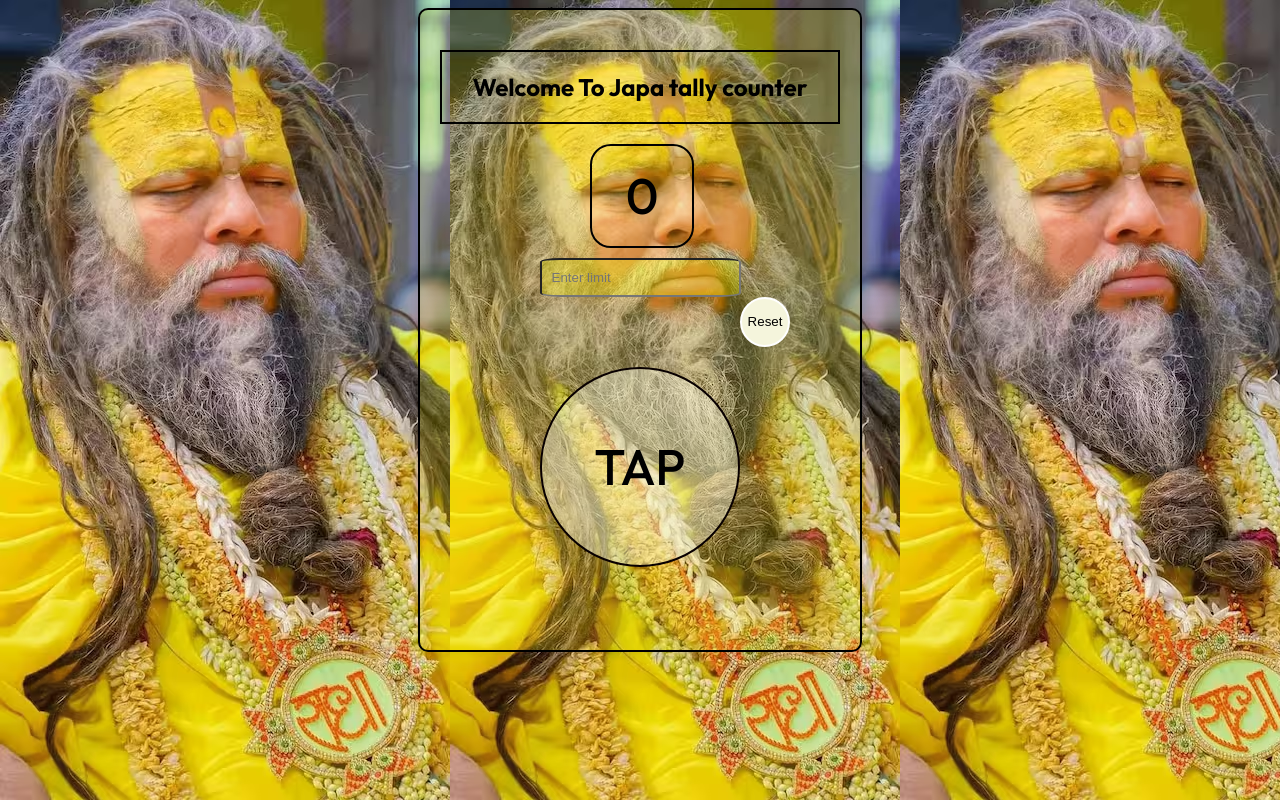
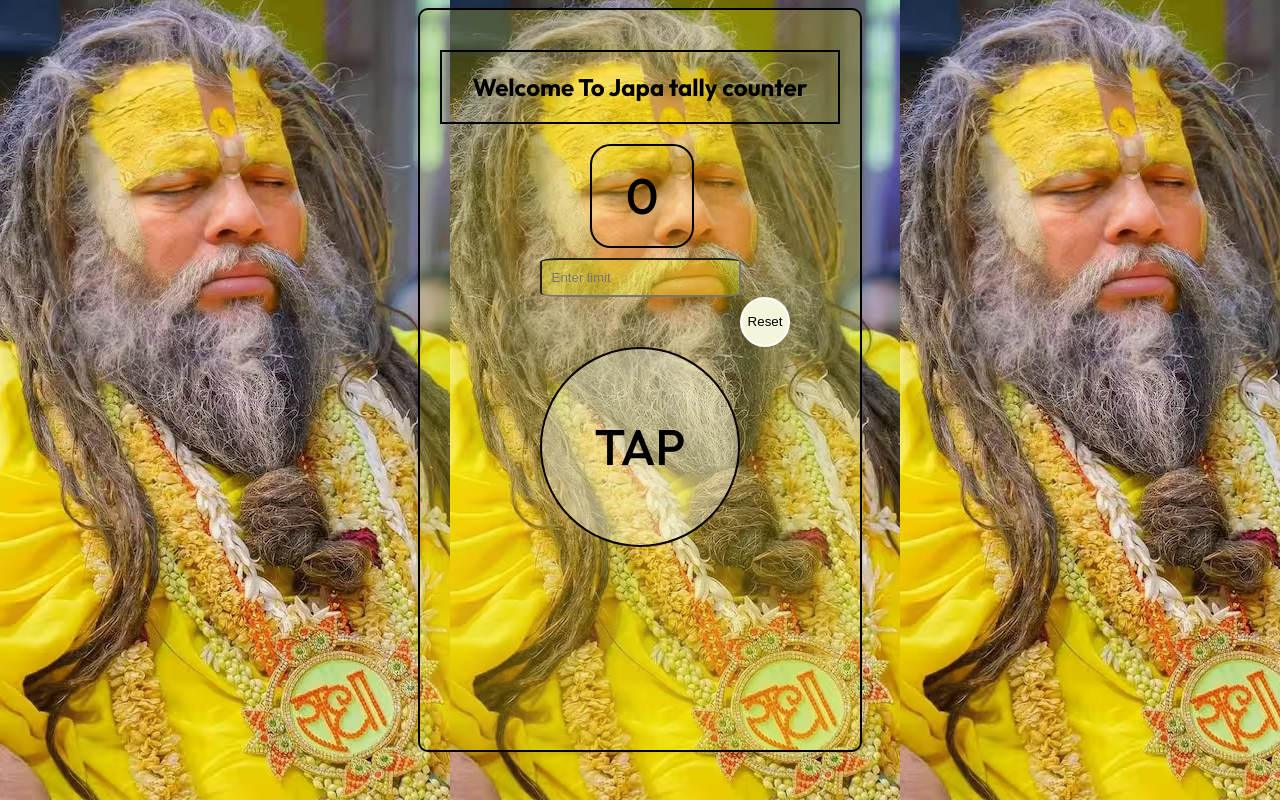
Before and after one commit to Harshthakur2411/Tally-counter-for-jap-mantra, a plain HTML site: page index.html in a window 1280 px wide. Drawn offline with Linux system fonts and the light colour scheme.

Commit message:
Update style.css

```diff
--- a/style.css
+++ b/style.css
@@ -19,7 +19,7 @@ h2{
 }
 .main{
     text-align: center;
-    height: 600px;
+    height: 700px;
     width: 400px;
     border: 2px solid black;
     padding: 20px;
@@ -61,7 +61,7 @@ h2{
     border-radius: 50%;
     background-color: rgba(245, 245, 220, 0.425);
     border: 2px solid rgb(9, 0, 0);
-    margin: 20px;
+    margin: 0px;
     margin-left: 100px;
     display: flex;
     align-items: center;
@@ -87,7 +87,7 @@ h2{
       width: 90vw;
       height: 600px;
       padding: 15px;
-      margin-top: 100px;
+      margin-top: 80px;
     }
 
     .container {
```
